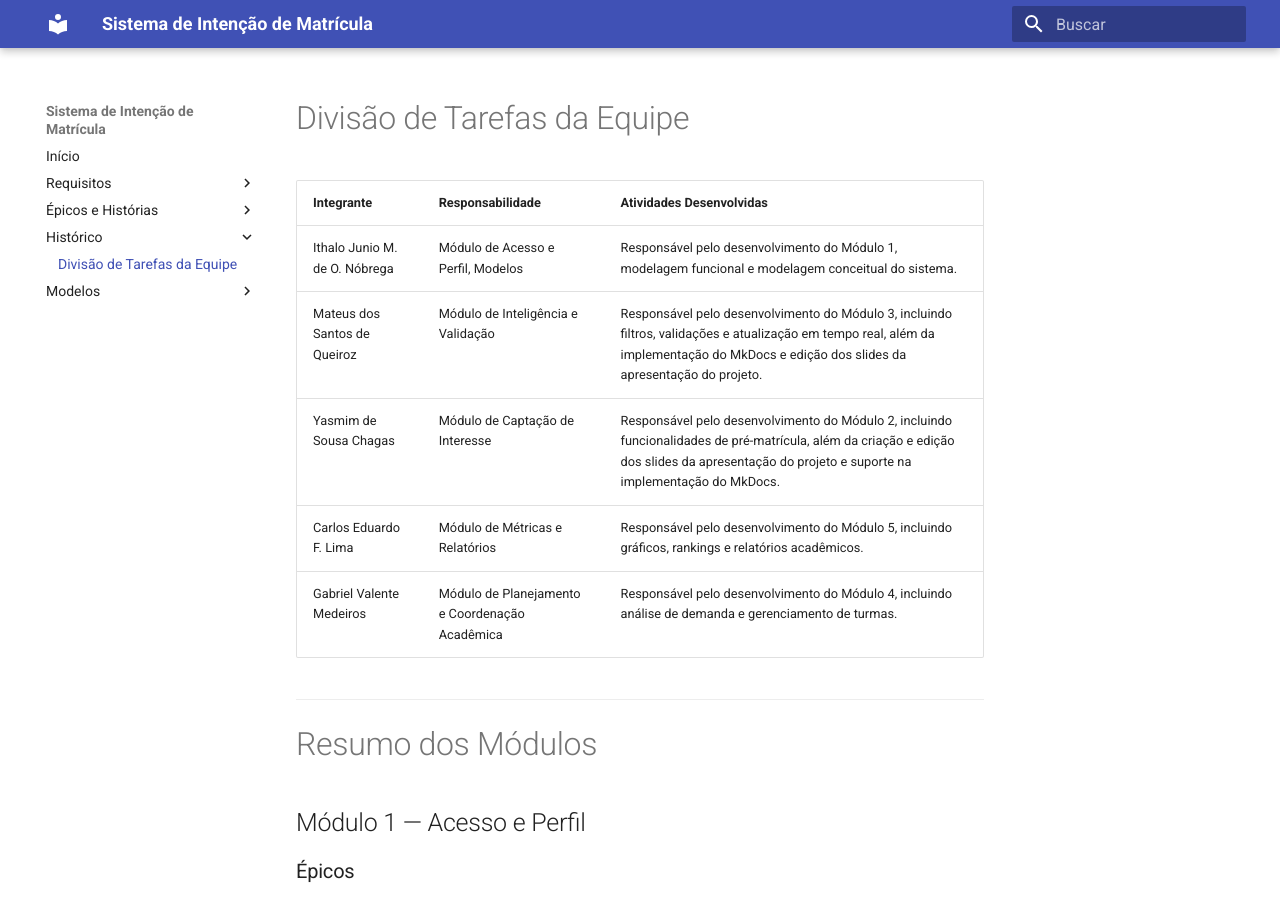
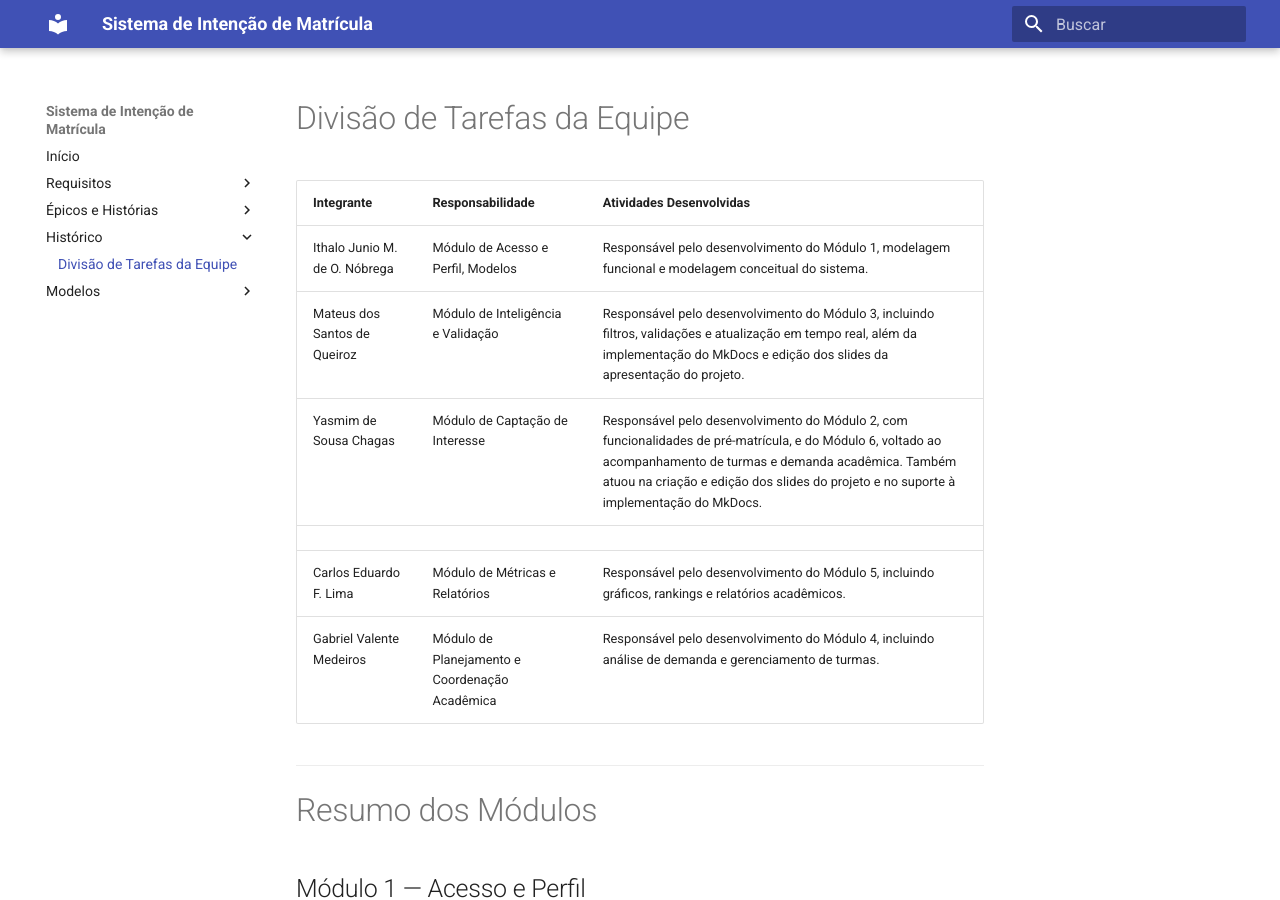
Before and after one commit to si-2026-1/Sistema_de_intencao_de_matricula, an MkDocs documentation site: the page built from docs/Historico/historico.md, in a window 1280 px wide and 900 px high. Built offline with MkDocs 1.6.1 and Material for MkDocs 9.7.7, drawn with Linux system fonts in a browser that asks for light colours.

Commit message:
Update historico.md

```diff
--- a/docs/Historico/historico.md
+++ b/docs/Historico/historico.md
@@ -4,7 +4,8 @@
 |---|---|---|
 | Ithalo Junio M. de O. Nóbrega | Módulo de Acesso e Perfil, Modelos | Responsável pelo desenvolvimento do Módulo 1, modelagem funcional e modelagem conceitual do sistema. |
 | Mateus dos Santos de Queiroz | Módulo de Inteligência e Validação | Responsável pelo desenvolvimento do Módulo 3, incluindo filtros, validações e atualização em tempo real, além da implementação do MkDocs e edição dos slides da apresentação do projeto. |
-| Yasmim de Sousa Chagas | Módulo de Captação de Interesse | Responsável pelo desenvolvimento do Módulo 2, incluindo funcionalidades de pré-matrícula, além da criação e edição dos slides da apresentação do projeto e suporte na implementação do MkDocs. |
+| Yasmim de Sousa Chagas | Módulo de Captação de Interesse | Responsável pelo desenvolvimento do Módulo 2, com funcionalidades de pré-matrícula, e do Módulo 6, voltado ao acompanhamento de turmas e demanda acadêmica. Também atuou na criação e edição dos slides do projeto e no suporte à implementação do MkDocs.
+ |
 | Carlos Eduardo F. Lima | Módulo de Métricas e Relatórios | Responsável pelo desenvolvimento do Módulo 5, incluindo gráficos, rankings e relatórios acadêmicos. |
 | Gabriel Valente Medeiros | Módulo de Planejamento e Coordenação Acadêmica | Responsável pelo desenvolvimento do Módulo 4, incluindo análise de demanda e gerenciamento de turmas. |
 
```
